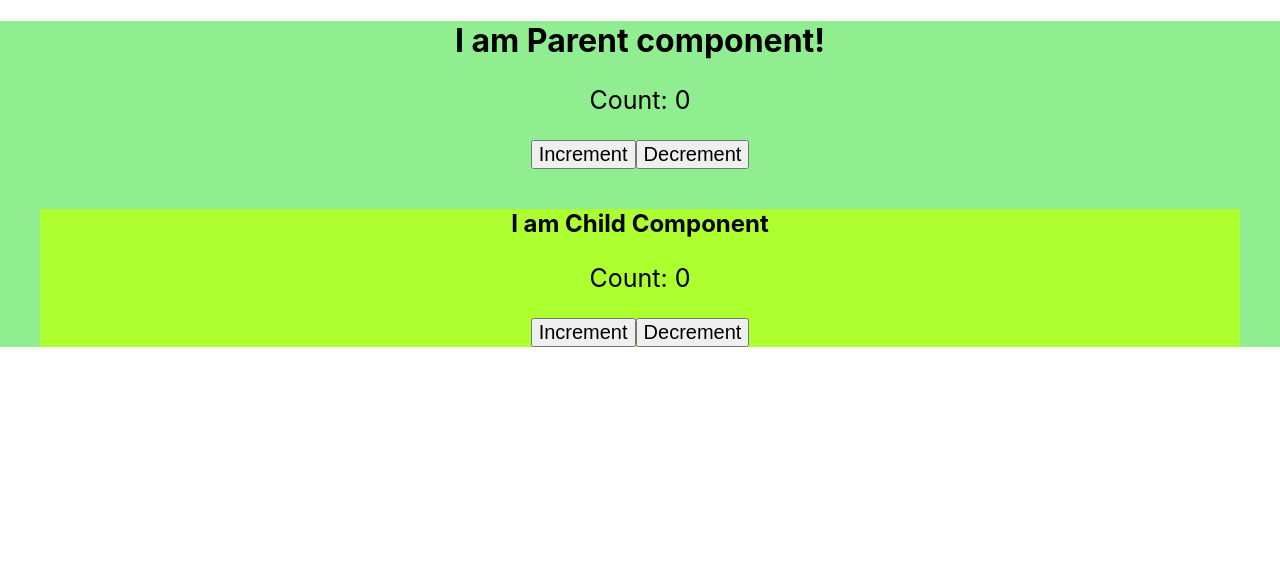
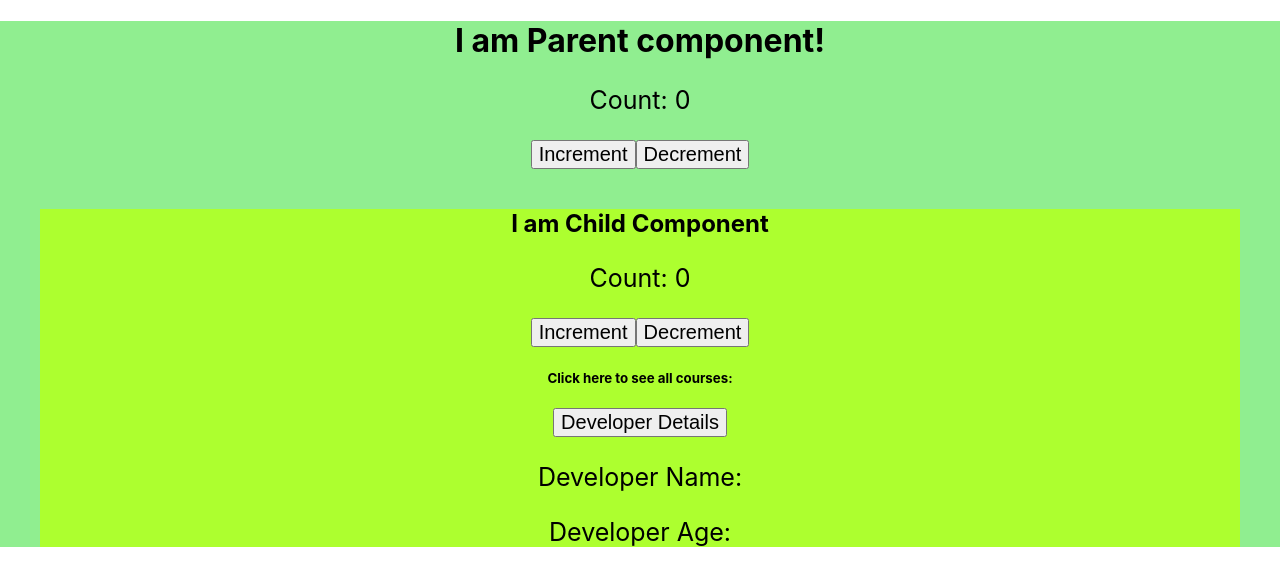
Before and after one commit to mdajgarhossain/React-FAQ, a React (Create React App) app: page / in a window 1280 px wide. Shown: the top 586 px of the page. Built offline with nearby package versions, Linux system fonts and the light colour scheme.

Commit message:
Different ways to pass data as props from parent to Child

```diff
--- a/src/components/Child/Child.js
+++ b/src/components/Child/Child.js
@@ -2,8 +2,14 @@ import React from 'react';
 import './Child.css';
 
 function Child(props) {
-    // console.log(props);
-    const {count, handleIncrement, handleDecrement} = props;
+    console.log(props);
+    const {count, handleIncrement, handleDecrement, courses, handleCourses, developer, handleDeveloper} = props;
+
+    const fullstack = {
+        name: 'Jewell',
+        age: 26,
+        stack: 'Fullstack'
+    };
 
     return (
         <div className="child">
@@ -11,6 +17,18 @@ function Child(props) {
             <p>Count: {count}</p>
             <button onClick={handleIncrement}>Increment</button>
             <button onClick={handleDecrement}>Decrement</button>
+            <br/>
+            <h5 onClick={handleCourses}>Click here to see all courses: </h5>
+            <ul>
+                {
+                    courses.map(course => <li>{course}</li>)
+                }
+            </ul>
+            <button onClick={() => handleDeveloper(fullstack)}>Developer Details</button>
+            <div className="showDeveloper">
+                <p>Developer Name: {developer.name}</p>
+                <p>Developer Age: {developer.age}</p>
+            </div>
         </div>
     )
 }
--- a/src/components/Parent/Parent.js
+++ b/src/components/Parent/Parent.js
@@ -5,6 +5,10 @@ import { useState } from 'react';
 
 function Parent() {
     const [count, setCount] = useState(0);
+    const [courses, setCourses] = useState([]);
+    const [developer, setDeveloper] = useState({});
+
+    const ourCourses = ['Javascript', 'React', 'Redux'];
 
     const handleIncrement = () => {
         const newCount = count + 1;
@@ -17,6 +21,18 @@ function Parent() {
         console.log('Decrement');
     };
 
+    const handleCourses = () => {
+        const newCourses = [...courses, ...ourCourses];
+        setCourses(newCourses);
+    };
+
+    const handleDeveloper = developer => {
+        const newDeveloper = {...developer};
+        setDeveloper(newDeveloper);
+        console.log(developer);
+
+    };
+
     return (
         <div className="parent">
             <h1>I am Parent component!</h1>
@@ -27,6 +43,10 @@ function Parent() {
                 count={count}
                 handleIncrement={handleIncrement}
                 handleDecrement={handleDecrement}
+                courses={courses}
+                handleCourses={handleCourses}
+                developer={developer}
+                handleDeveloper={handleDeveloper}
             />
         </div>
     )
```
